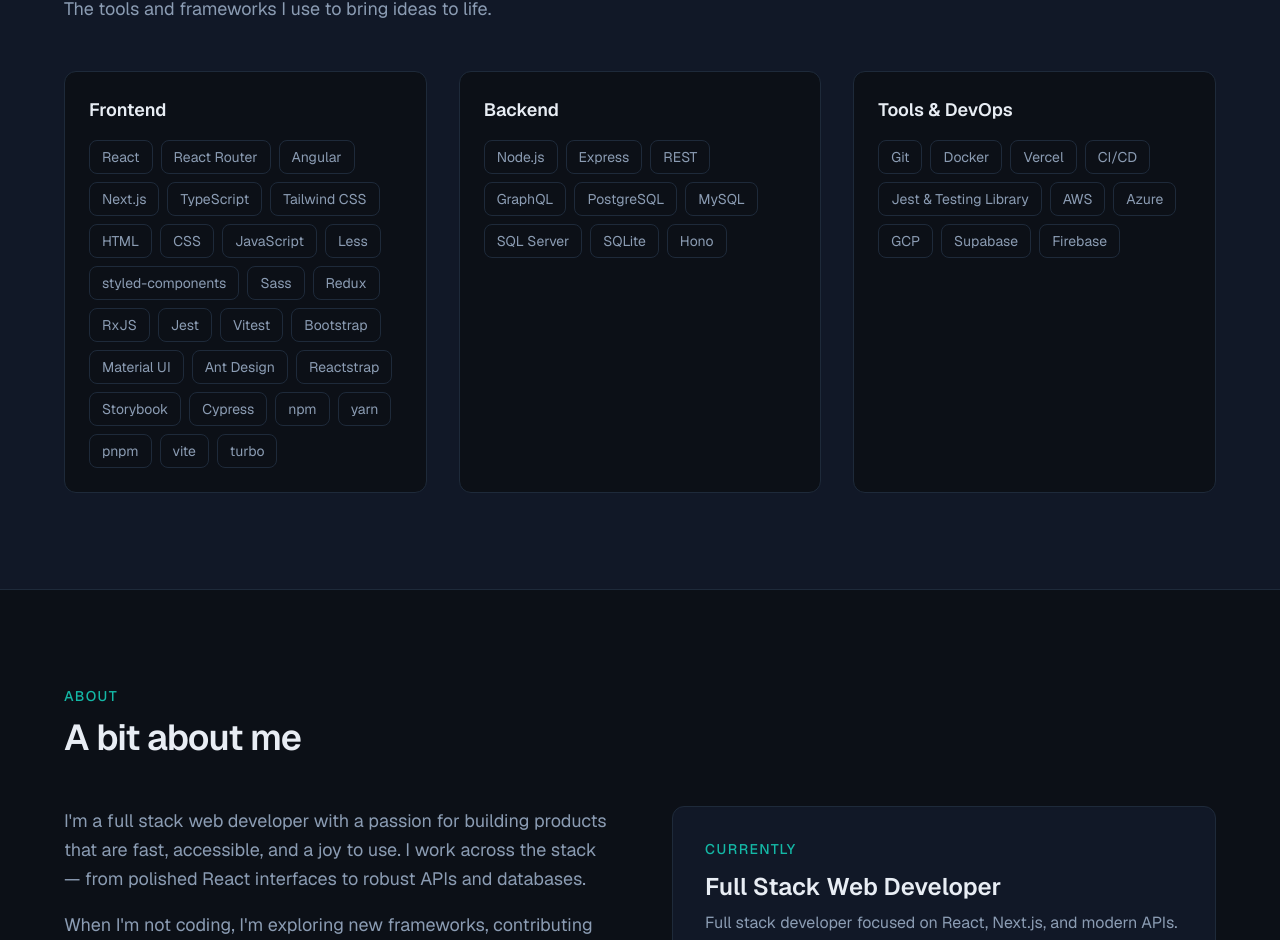
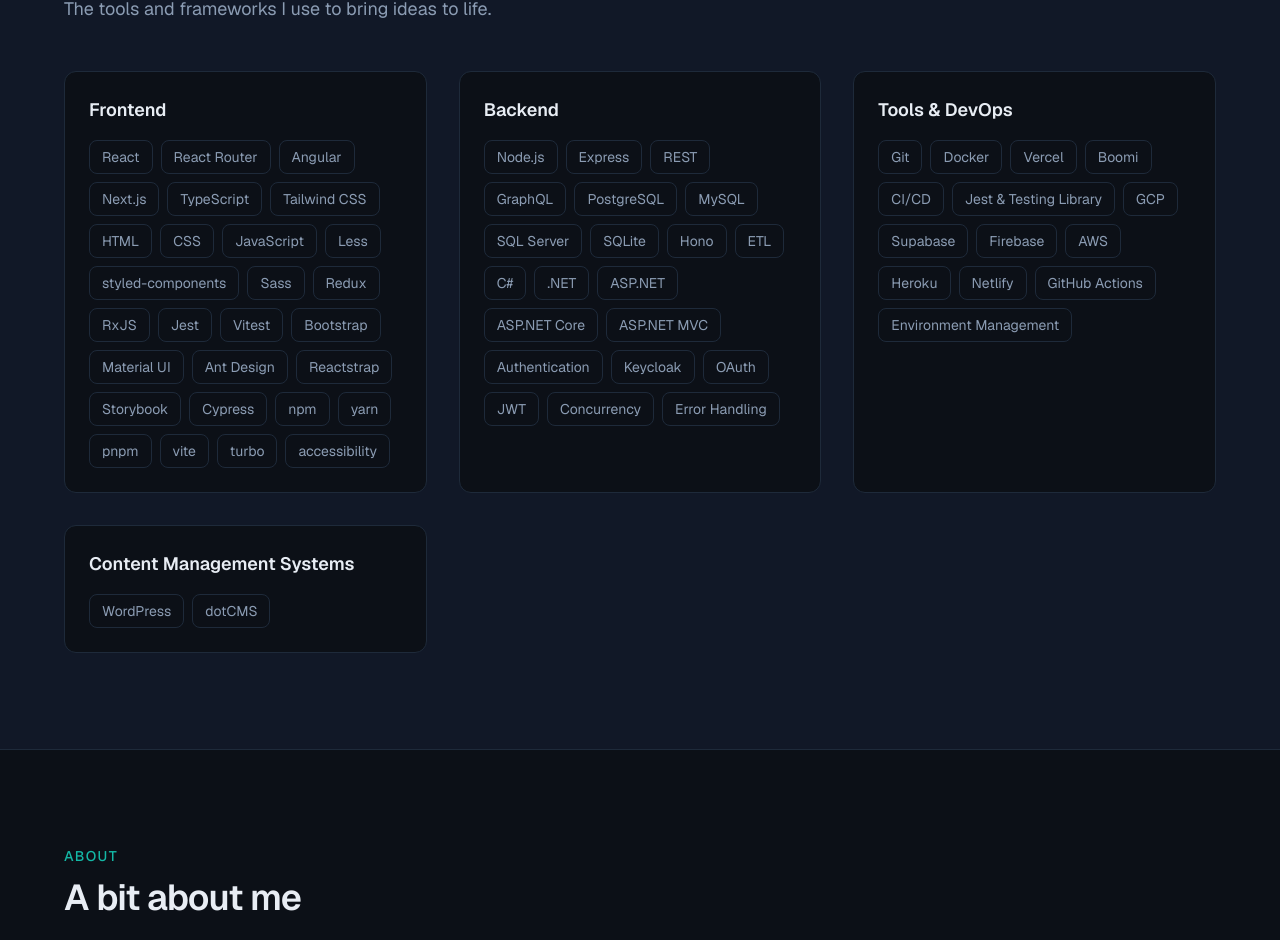
Before and after one commit to nicholas-myers/profolio, a Next.js app: page / in a window 1280 px wide. Shown: the part 2933-3873 px from the top of the page. Built offline with nearby package versions, Linux system fonts and the light colour scheme.

Commit message:
add backend skills, cms and other

```diff
--- a/src/data/skills.ts
+++ b/src/data/skills.ts
@@ -30,7 +30,8 @@
       "yarn",
       "pnpm",
       "vite",
-      "turbo"
+      "turbo",
+      "accessibility",
     ],
   },
   {
@@ -45,10 +46,44 @@
       "SQL Server",
       "SQLite",
       "Hono",
+      "ETL",
+      "C#",
+      ".NET",
+      "ASP.NET",
+      "ASP.NET Core",
+      "ASP.NET MVC",
+      "Authentication",
+      "Keycloak",
+      "OAuth",
+      "JWT",
+      "Concurrency",
+      "Error Handling",
     ],
   },
   {
     name: "Tools & DevOps",
-    skills: ["Git", "Docker", "Vercel", "CI/CD", "Jest & Testing Library", "AWS", "Azure", "GCP", "Supabase", "Firebase"],
+    skills: [
+      "Git",
+      "Docker",
+      "Vercel",
+      "Boomi",
+      "CI/CD",
+      "Jest & Testing Library",
+      "GCP",
+      "Supabase",
+      "Firebase",
+      "AWS",
+      "Heroku",
+      "Netlify",
+      "GitHub Actions",
+      "Environment Management",
+    ],
+  },
+  {
+    name: "Content Management Systems",
+    skills: [
+      "WordPress",
+      "dotCMS",
+    ],
   },
 ];
```
